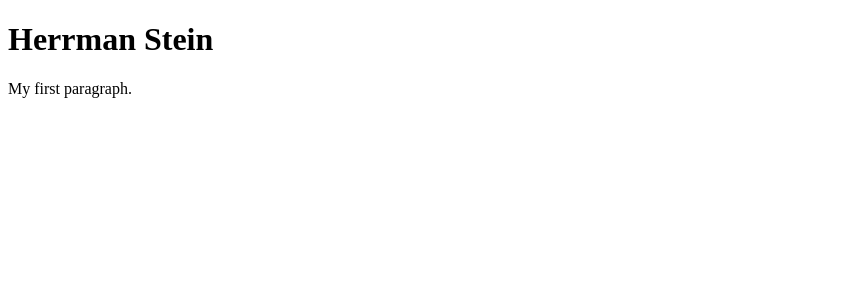
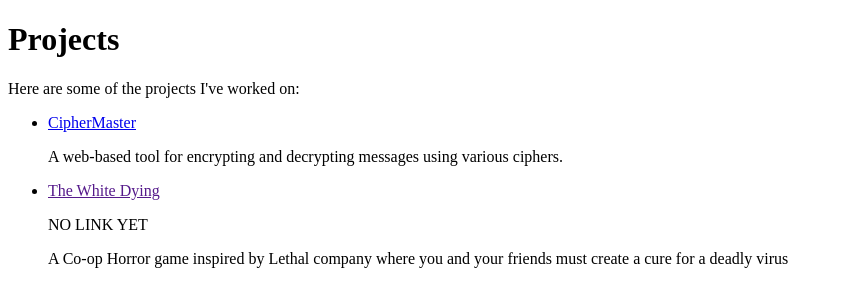
Before and after one commit to MorrisWasTaken/HerrmanSteinHomePage, a plain HTML site: page index.html in a window 1280 px wide. Shown: the whole page, without its empty margins (0-843 px from the left). Drawn offline with Linux system fonts and the light colour scheme.

Commit message:
Set Up VS code

```diff
--- a/index.html
+++ b/index.html
@@ -1,12 +1,22 @@
-<!DOCTYPE html>
-<html>
+<!doctype html>
+<html lang="en-US">
   <head>
-    <title>Herrman Stein</title>
+    <meta charset="utf-8" />
+    <meta name="viewport" content="width=device-width" />
+    <title>My Projects</title>
   </head>
   <body>
-
-    <h1>Herrman Stein</h1>
-    <p>My first paragraph.</p>
-
+    <h1>Projects</h1>
+    <p>Here are some of the projects I've worked on:</p>
+    <ul>
+      <li>
+        <a href="https://morriswastaken.github.io/CipherMaster/">CipherMaster</a>
+        <p>A web-based tool for encrypting and decrypting messages using various ciphers.</p>
+      </li>
+      <li>
+      <a href="">The White Dying</a>
+        <p>NO LINK YET</p>
+        <p>A Co-op Horror game inspired by Lethal company where you and your friends must create a cure for a deadly virus</p>
+      </li>
   </body>
 </html>
```
Also changed, not shown: images/OutsideAreaTWD.png (added).
